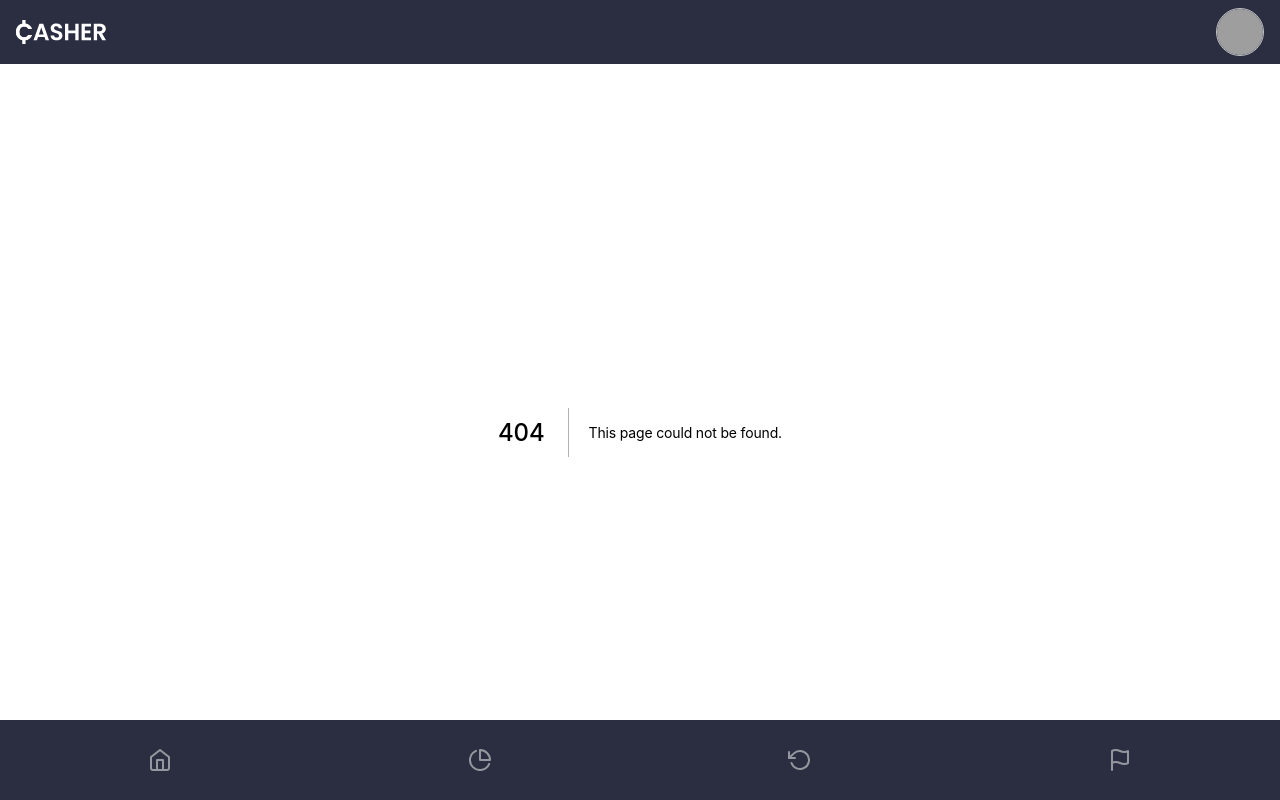
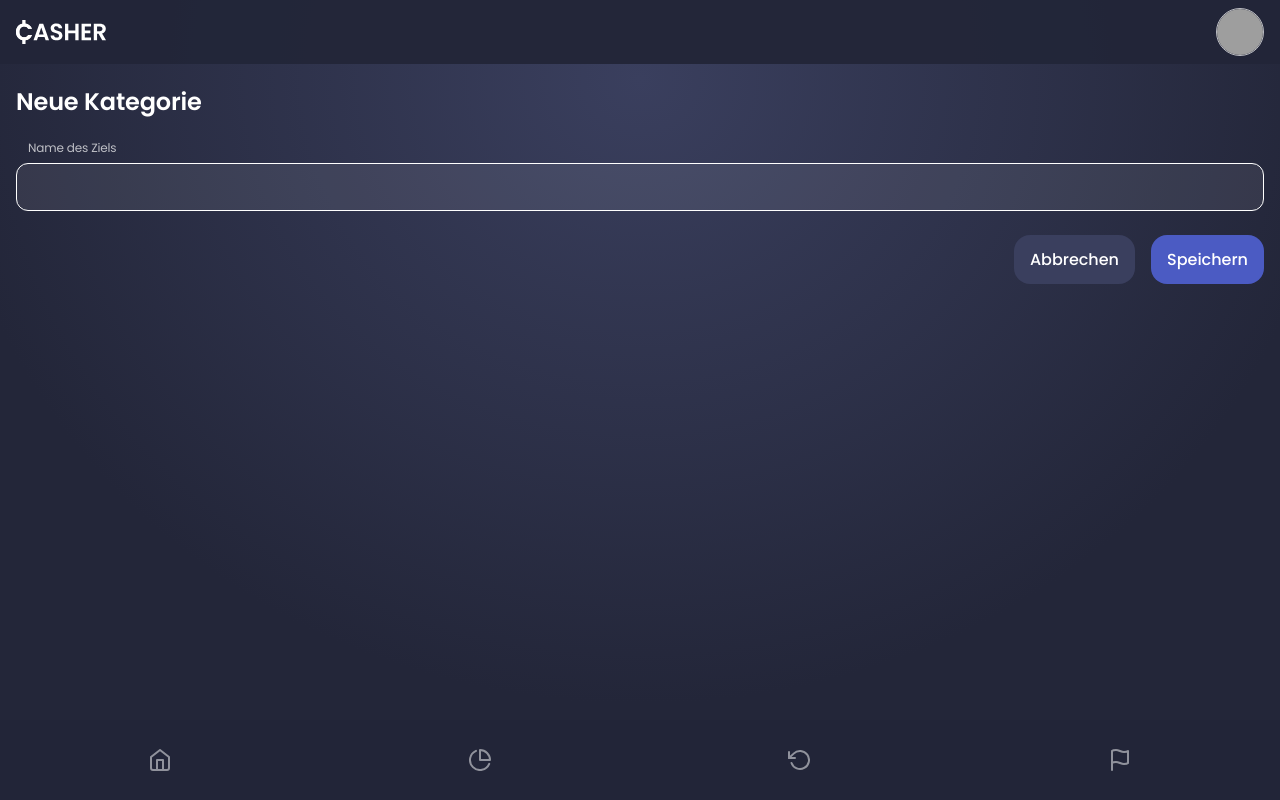
Before and after one commit to dennis-adamczyk/casher, a Next.js app: page /category/new in a window 1280 px wide. Before the commit this address had no page. Built offline with nearby package versions, Linux system fonts and the light colour scheme; no server answers; the database is empty; grey boxes are pictures that could not be loaded.

Commit message:
add goal and category addform

```diff
--- /dev/null
+++ b/components/common/AddCategoryForm.tsx
@@ -0,0 +1,50 @@
+import { ChangeEventHandler, FC, useState } from 'react';
+import Button from '../ui/Button';
+import Input from '../ui/Input';
+import { AddFormProps, AddFormWrapper, AddFormTitle, AddFormButtons } from './AddForm';
+import { getAllSelectOptions } from '@/helpers/interval';
+import { useRouter } from 'next/router';
+import { Category, Goal } from '@prisma/client';
+
+const AddCategoryForm: FC<AddFormProps> = ({ title }) => {
+  const { back } = useRouter();
+  const [formData, setFormData] = useState<Partial<Category>>({
+    name: '',
+  });
+
+  const changeFormData = (field: keyof Goal) =>
+    ((event) =>
+      setFormData((formData) => ({
+        ...formData,
+        [field]: event.target.value,
+      }))) as ChangeEventHandler<HTMLInputElement>;
+
+  const onSubmit = async (event: any) => {
+    event.preventDefault();
+    console.log(formData);
+    const result = await fetch(process.env.NEXT_PUBLIC_API_ENDPOINT + '/api/category', {
+      method: 'POST',
+      body: JSON.stringify(formData),
+    });
+
+    const content = await result.json();
+    console.log(content);
+  };
+
+  return (
+    <AddFormWrapper onSubmit={onSubmit}>
+      <AddFormTitle>{title}</AddFormTitle>
+      <Input onChange={changeFormData('name')} value={formData.name} label="Name des Ziels" />
+      <AddFormButtons>
+        <Button bg="midnight.500" type="button" onClick={() => back()} mr={4}>
+          Abbrechen
+        </Button>
+        <Button bg="primary.500" type="submit">
+          Speichern
+        </Button>
+      </AddFormButtons>
+    </AddFormWrapper>
+  );
+};
+
+export default AddCategoryForm;
--- a/components/common/AddForm.ts
+++ b/components/common/AddForm.ts
@@ -22,6 +22,6 @@ export const AddFormButtons = styled.div(
 
 export interface AddFormProps {
   title: string;
-  accounts: SelectOption[];
+  accounts?: SelectOption[];
   categories?: SelectOption[];
 }
--- a/components/common/AddGoalForm.tsx
+++ b/components/common/AddGoalForm.tsx
@@ -78,7 +78,8 @@ const AddSubscriptionForm: FC<AddFormProps> = ({ title, accounts }) => {
         label="Intervall"
         options={intervalOptions}
       />
-      <Select
+      { accounts &&
+        <Select
         onChange={(newValue: any) =>
           setFormData((formData) => ({
             ...formData,
@@ -89,6 +90,8 @@ const AddSubscriptionForm: FC<AddFormProps> = ({ title, accounts }) => {
         label="Konto"
         options={accounts}
       />
+      }
+
       <AddFormButtons>
         <Button bg="midnight.500" type="button" onClick={() => back()} mr={4}>
           Abbrechen
--- a/components/common/AddSubscriptionForm.tsx
+++ b/components/common/AddSubscriptionForm.tsx
@@ -71,6 +71,8 @@ const AddSubscriptionForm: FC<AddFormProps> = ({ title, accounts, categories })
         options={categories}
       />
       }
+      {
+        accounts &&
         <Select
         onChange={(newValue: any) =>
           setFormData((formData) => ({
@@ -82,6 +84,8 @@ const AddSubscriptionForm: FC<AddFormProps> = ({ title, accounts, categories })
         label="Konto"
         options={accounts}
         />
+      }
+
       <AddFormButtons>
         <Button bg="midnight.500" type="button" onClick={() => back()} mr={4}>
           Abbrechen
--- a/pages/api/categories.ts
+++ /dev/null
@@ -1,13 +0,0 @@
-import { DBClient } from '@/data/database';
-import { apiError } from '@/helpers/apiErrorHandler';
-import { Category } from '@prisma/client';
-import type { NextApiRequest, NextApiResponse } from 'next';
-
-export default async function handler(req: NextApiRequest, res: NextApiResponse<Category[]>) {
-  try {
-    let category = await DBClient.category.findMany();
-    res.status(200).json(category);
-  } catch (error) {
-    apiError(error, res);
-  }
-}
--- /dev/null
+++ b/pages/api/category.ts
@@ -0,0 +1,27 @@
+import { DBClient } from '@/data/database';
+import { apiError } from '@/helpers/apiErrorHandler';
+import { Category } from '@prisma/client';
+import type { NextApiRequest, NextApiResponse } from 'next';
+
+export default async function handler(req: NextApiRequest, res: NextApiResponse<Category[]|null>) {
+  try {
+
+
+    if (req.method == 'GET') {
+      let category = await DBClient.category.findMany();
+      res.status(200).json(category);
+    } else if (req.method == 'POST') {
+      const newCategory = JSON.parse(req.body) as Category;
+      console.log(
+        await DBClient.category.create({
+          data: newCategory
+        }),
+      );
+      console.log(newCategory);
+      res.status(200).json([]);
+    }
+
+  } catch (error) {
+    apiError(error, res);
+  }
+}
--- /dev/null
+++ b/pages/category/new.tsx
@@ -0,0 +1,26 @@
+import Content from '@/components/layout/Content';
+import { SelectOption } from '@/helpers/selectOptions';
+import { DBClient } from '@/data/database';
+import type { GetServerSideProps, NextPage } from 'next';
+import AddCategoryForm from '@/components/common/AddCategoryForm';
+
+const Goals: NextPage = (props) => {
+  return (
+    <Content>
+      <AddCategoryForm title="Neue Kategorie"/>
+    </Content>
+  );
+};
+
+export const getServerSideProps: GetServerSideProps = async (context) => {
+  const accounts = await DBClient.bank_Account.findMany();
+
+  const accOptions: SelectOption[] = accounts.map((acc) => {
+    return { value: acc.id, label: acc.bank_name || '' };
+  });
+  return {
+    props: { accounts: accOptions },
+  };
+};
+
+export default Goals;
```
Also changed, not shown: pages/subscriptions/index.tsx (+11 -1 lines), components/common/AddCardForm.tsx (added). Lines whose indentation alone changed are shown as unchanged.
